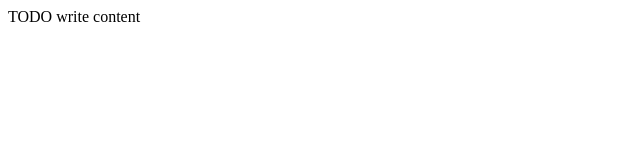
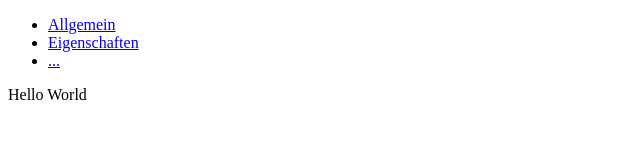
Before and after one commit to malenkix/Dungeonslayers, a plain HTML site: page index.html in a window 1280 px wide. Shown: the whole page, without its empty margins (0-640 px from the left). Drawn offline with Linux system fonts and the light colour scheme.

Commit message:
Added basic html markup

```diff
--- a/index.html
+++ b/index.html
@@ -16,6 +16,29 @@
 
     </head>
     <body>
-        <div>TODO write content</div>
+        <div id="page-contianer" class="clearfix">
+            <header>
+
+            </header>
+            <section id="page-content-container" class="clearfix">
+                <nav id="main-navigation" class="vertical-navigation-container">
+                    <ul class="vertical-navigation">
+                        <li><a href="#">Allgemein</a></li>
+                        <li><a href="#">Eigenschaften</a></li>
+                        <li><a href="#">...</a></li>
+                    </ul>
+                </nav>
+                <div id="main-navigation-counterpart">
+                    <section id="main-content-container">
+                        <section id="character-overview">
+                            Hello World
+                        </section>
+                    </section>
+                </div>
+            </section>
+            <footer>
+
+            </footer>
+        </div>
     </body>
 </html>
```
